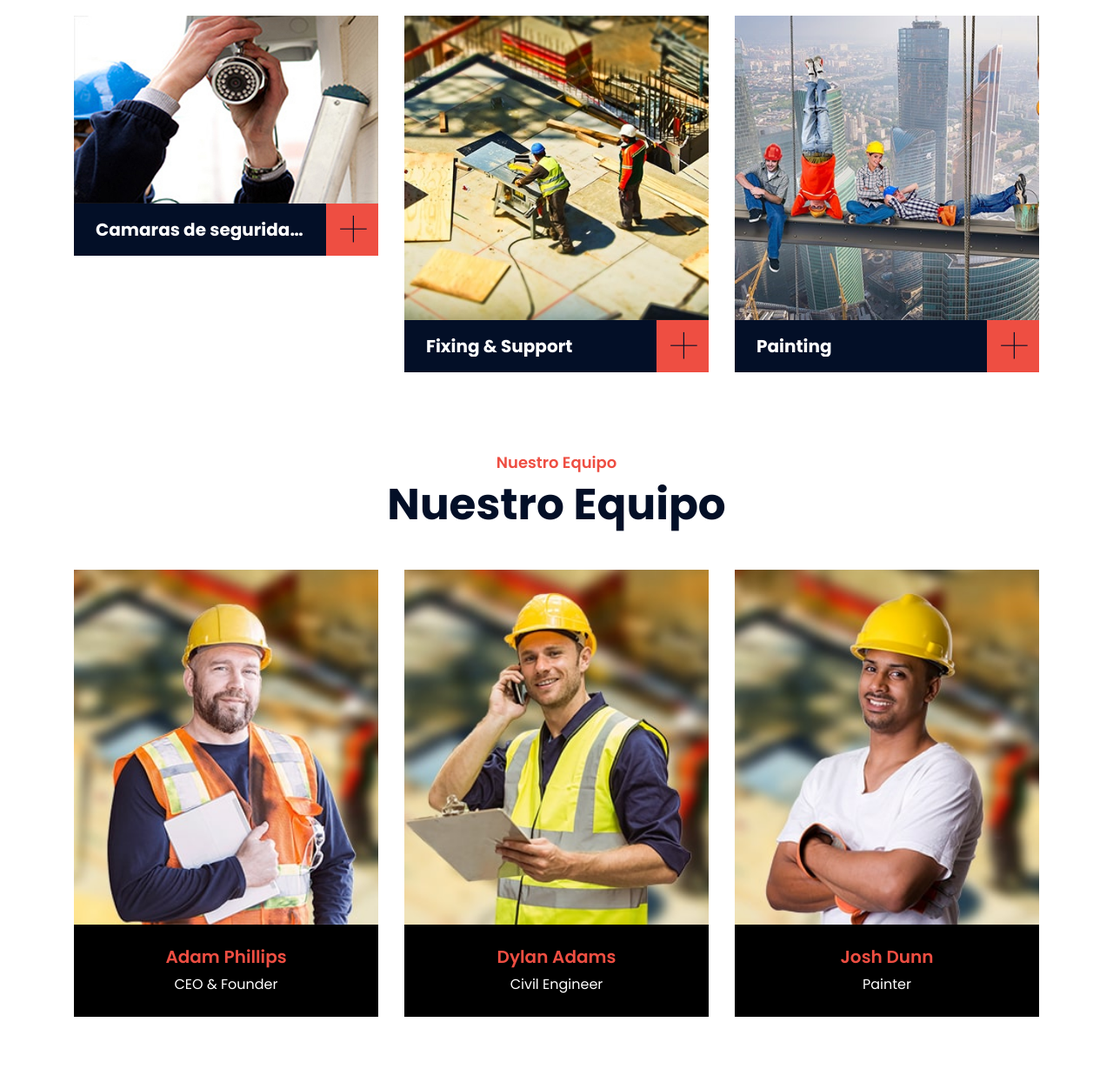
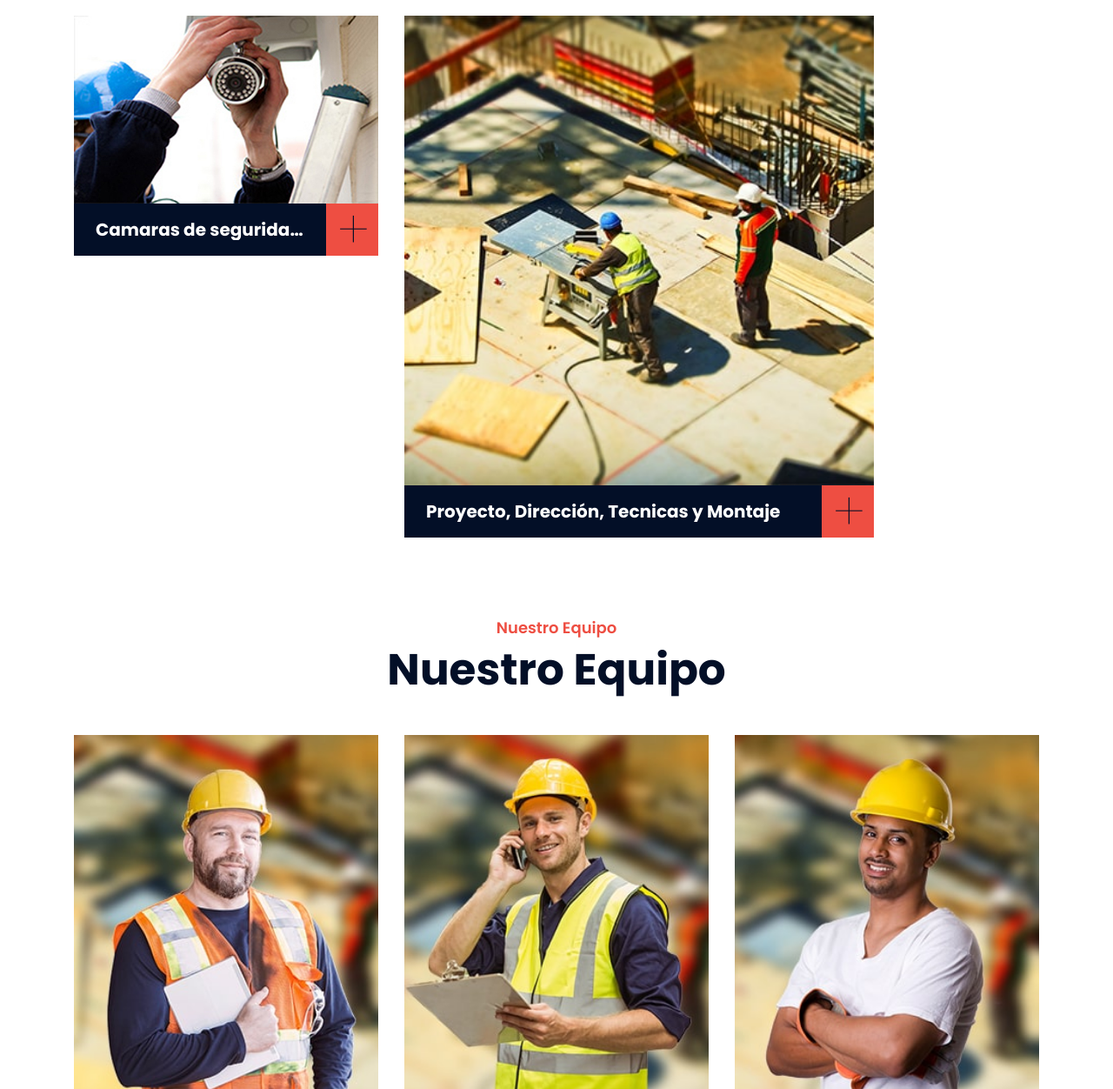
Before and after one commit to IsmaJoseEscalante-dev/Conexus, a PHP site: page /index.php in a window 1280 px wide. Shown: the part 2519-3771 px from the top of the page at 87% size. Run offline with PHP 8.4, Linux system fonts and the light colour scheme; data that the repository does not hold is empty; some libraries are stand-ins or nearby versions.

Commit message:
sistema de redes

```diff
--- a/service-description.php
+++ b/service-description.php
@@ -45,7 +45,7 @@
                         <img src="img/deteccionHumo.jpg" alt="Image">
                         <div class="service-overlay">
                             <p>
-                            Los sistemas de detección de incendios son medios muy eficaces para proteger a las personas, las instalaciones, los equipos, los bienes y los materiales de los peligros derivados de un incendio, si son instalados, mantenidos y utilizados adecuadamente.
+                            Realizamos instalación de detección de humo y mantenimiento.
                             </p>
                         </div>
                     </div>
@@ -71,7 +71,7 @@
                     </div>
                 </div>
             </div>
-            <div class="col-lg-4 col-md-6 wow fadeInUp" data-wow-delay="0.5s">
+            <div class="col-lg-6 col-md-6 wow fadeInUp" data-wow-delay="0.5s">
                 <div class="service-item">
                     <div class="service-img">
                         <img src="img/service-5.jpg" alt="Image">
@@ -82,24 +82,8 @@
                         </div>
                     </div>
                     <div class="service-text">
-                        <h3>Fixing & Support</h3>
+                        <h3>Proyecto, Dirección, Tecnicas y Montaje</h3>
                         <a class="btn" href="img/service-5.jpg" data-lightbox="service">+</a>
-                    </div>
-                </div>
-            </div>
-            <div class="col-lg-4 col-md-6 wow fadeInUp" data-wow-delay="0.6s">
-                <div class="service-item">
-                    <div class="service-img">
-                        <img src="img/service-6.jpg" alt="Image">
-                        <div class="service-overlay">
-                            <p>
-                                Lorem ipsum dolor sit amet, consectetur adipiscing elit. Phasellus nec pretium mi. Curabitur facilisis ornare velit non vulputate. Aliquam metus tortor, auctor id gravida condimentum, viverra quis sem.
-                            </p>
-                        </div>
-                    </div>
-                    <div class="service-text">
-                        <h3>Painting</h3>
-                        <a class="btn" href="img/service-6.jpg" data-lightbox="service">+</a>
                     </div>
                 </div>
             </div>
```
